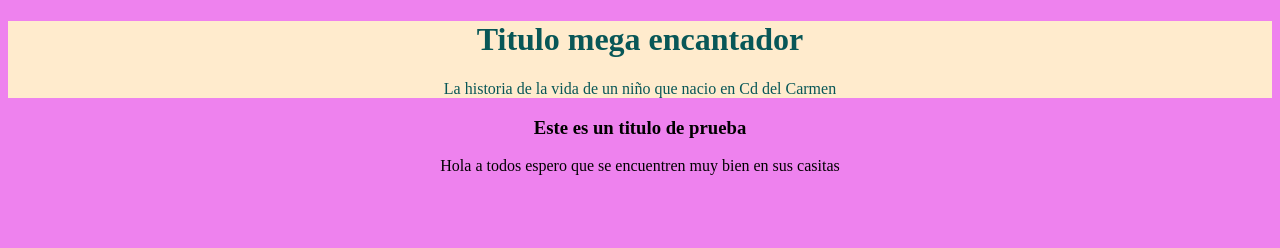
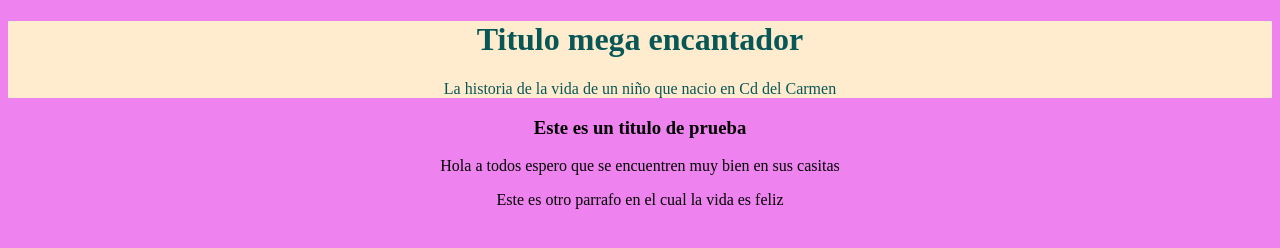
Before and after one commit to AlonsoCocon/hyperblog, a plain HTML site: page index.html in a window 1280 px wide. Drawn offline with Linux system fonts and the light colour scheme.

Commit message:
Se le agrego mas contenido

```diff
--- a/index.html
+++ b/index.html
@@ -14,5 +14,6 @@
     </div>
     <h3>Este es un titulo de prueba</h3>
     <p>Hola a todos espero que se encuentren muy bien en sus casitas</p>
+    <p>Este es otro parrafo en el cual la vida es feliz</p>
 </body>
 </html>
```
